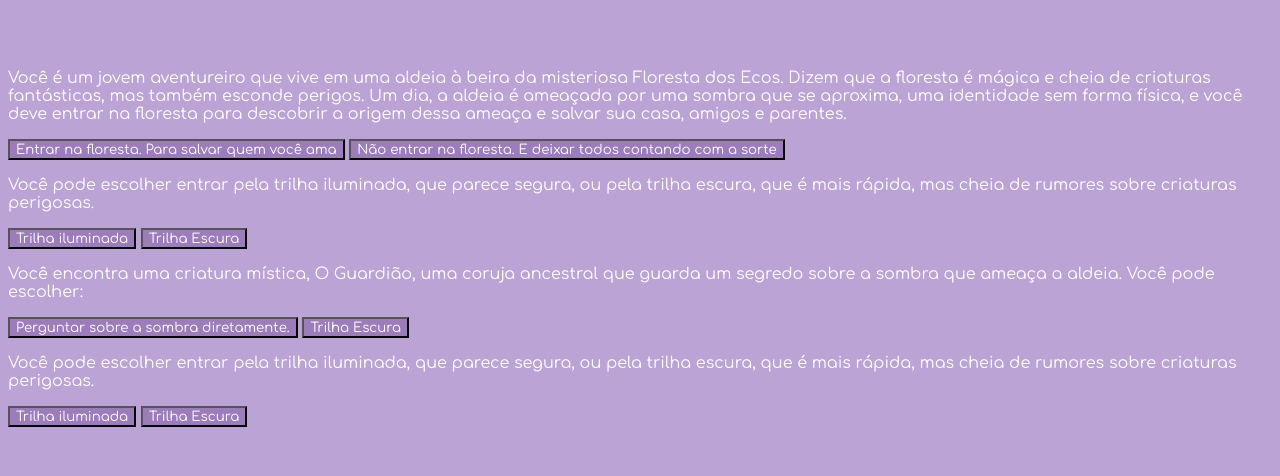
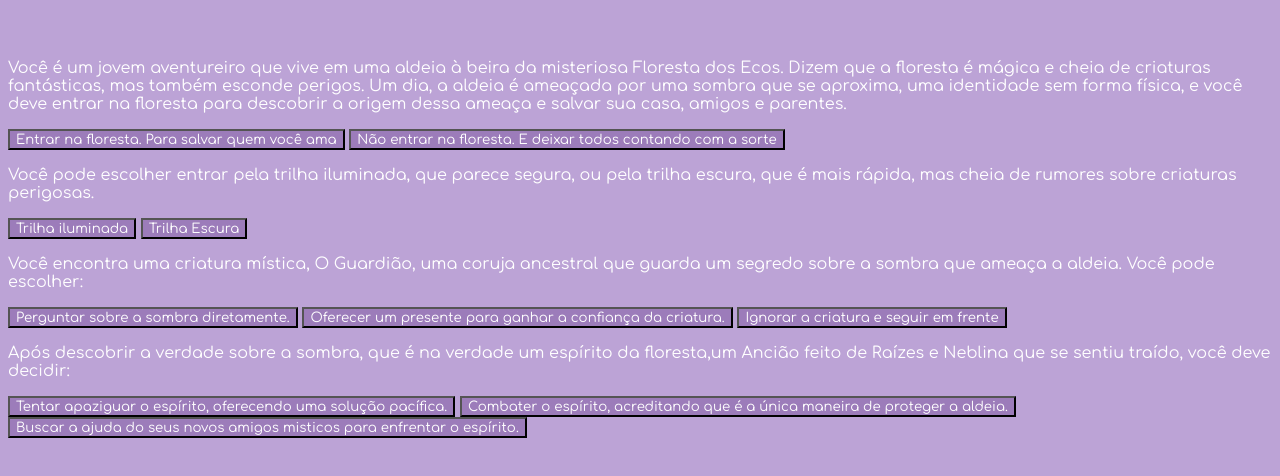
Before and after one commit to 04garcia/A-Floresta-dos-Ecos-Julia-Garcia-1mb, a plain HTML site: page index.html in a window 1280 px wide. Shown: the part 118-594 px from the top of the page. Drawn offline with Linux system fonts and the light colour scheme.

Commit message:
novos botoes

```diff
--- a/index.html
+++ b/index.html
@@ -29,14 +29,17 @@
          <div class="passo" id="2">
              <p> Você encontra uma criatura mística, O Guardião, uma coruja ancestral que guarda um segredo sobre a sombra que ameaça a aldeia. Você pode escolher:</p>
              <button class="btn-direta"> Perguntar sobre a sombra diretamente.</button>
-             <button class="btn-escura"> Trilha Escura </button>
+             <button class="btn-presente"> Oferecer um presente para ganhar a confiança da criatura. </button>
+             <button class="btn-ignorar"> Ignorar a criatura e seguir em frente </button>
+
 
          </div>
 
          <div class="passo" id="3">
-             <p> Você pode escolher entrar pela trilha iluminada, que parece segura, ou pela trilha escura, que é mais rápida, mas cheia de rumores sobre criaturas perigosas.</p>
-             <button class="btn-iluminada"> Trilha iluminada</button>
-             <button class="btn-escura"> Trilha Escura </button>
+             <p> Após descobrir a verdade sobre a sombra, que é na verdade um espírito da floresta,um Ancião feito de Raízes e Neblina que se sentiu traído, você deve decidir: </p>
+             <button class="btn-paz"> Tentar apaziguar o espírito, oferecendo uma solução pacífica. </button>
+             <button class="btn-combater"> Combater o espírito, acreditando que é a única maneira de proteger a aldeia. </button>
+             <button class="btn-ajuda"> Buscar a ajuda do seus novos amigos misticos para enfrentar o espírito. </button>
 
          </div>
 
```
